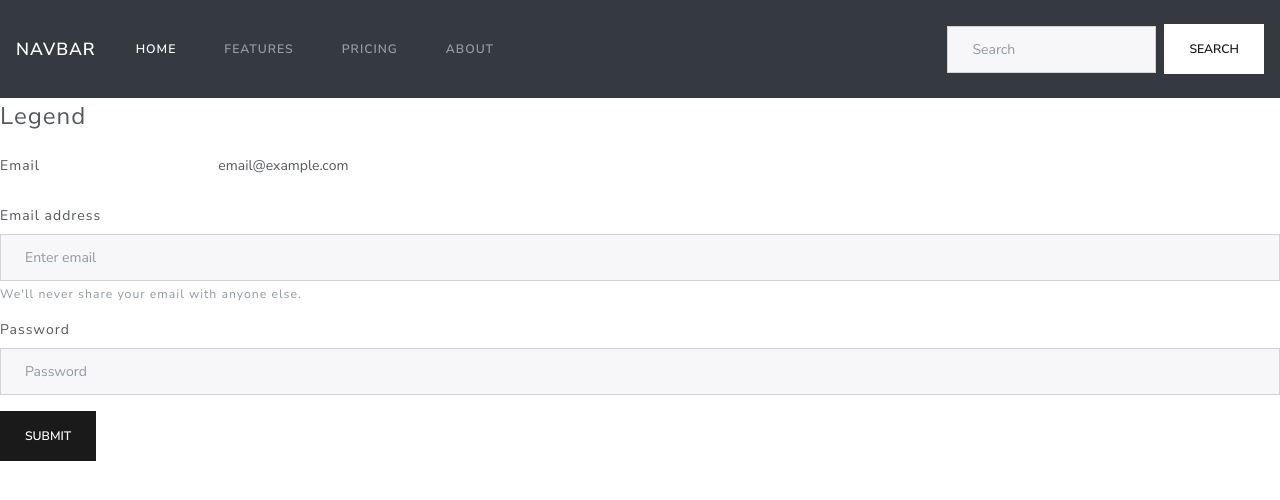
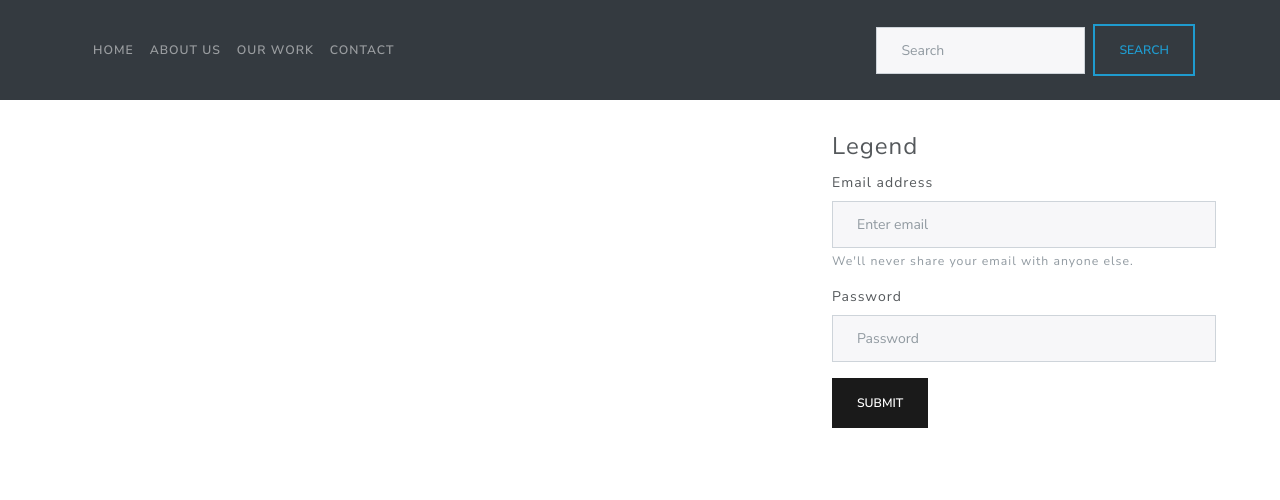
Before and after one commit to araneoAnicet/toDoListWebsite, a React (Create React App) app in the folder myfront/: page / in a window 1280 px wide. Shown: the top 500 px of the page. Built offline with nearby package versions, Linux system fonts and the light colour scheme.

Commit message:
move navbar and login form inti new files

```diff
--- a/myfront/src/App.js
+++ b/myfront/src/App.js
@@ -1,42 +1,19 @@
 /* eslint-disable react/jsx-no-comment-textnodes */
 /* eslint-disable jsx-a11y/anchor-is-valid */
 import React from 'react';
-import './App.css';
+import './Components/App.css';
 import 'bootstrap/dist/css/bootstrap.min.css';
 import "bootswatch/dist/lux/bootstrap.min.css"
+import Header from './Components/Header.js'
+import LoginForm from './Components/LoginForm';
 
 function App() {
   return (
     <div>
+      <Header />
+      <LoginForm />
 
-          <nav class="navbar navbar-expand-lg navbar-dark bg-dark">
-        <a class="navbar-brand" href="#">Navbar</a>
-        <button class="navbar-toggler" type="button" data-toggle="collapse" data-target="#navbarColor02" aria-controls="navbarColor02" aria-expanded="false" aria-label="Toggle navigation">
-          <span class="navbar-toggler-icon"></span>
-        </button>
-
-        <div class="collapse navbar-collapse" id="navbarColor02">
-          <ul class="navbar-nav mr-auto">
-            <li class="nav-item active">
-              <a class="nav-link" href="#">Home <span class="sr-only">(current)</span></a>
-            </li>
-            <li class="nav-item">
-              <a class="nav-link" href="#">Features</a>
-            </li>
-            <li class="nav-item">
-              <a class="nav-link" href="#">Pricing</a>
-            </li>
-            <li class="nav-item">
-              <a class="nav-link" href="#">About</a>
-            </li>
-          </ul>
-          <form class="form-inline my-2 my-lg-0">
-            <input class="form-control mr-sm-2" type="text" placeholder="Search"></input>
-            <button class="btn btn-secondary my-2 my-sm-0" type="submit">Search</button>
-          </form>
-        </div>
-      </nav>
-
+{/*
       <form>
   <fieldset>
     <legend>Legend</legend>
@@ -59,6 +36,7 @@ function App() {
     <button type="submit" class="btn btn-primary">Submit</button>
   </fieldset>
 </form>
+*/}
 </div>
 
   )
```
